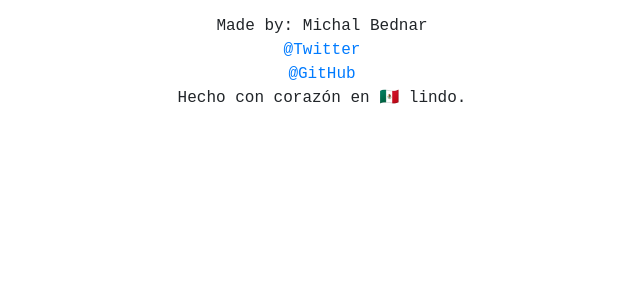
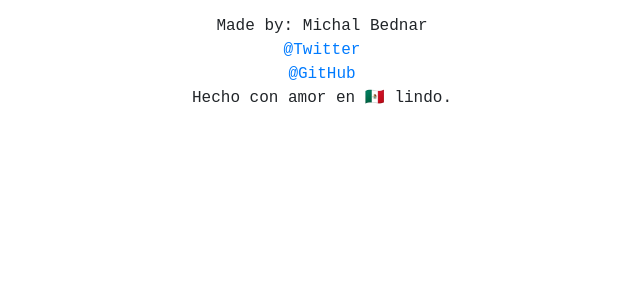
Before and after one commit to mclbdn/randomPawn, a Django app: template website/templates/base.html in a window 1280 px wide. Shown: the part 427-727 px from the top of the page, without its empty margins (318-958 px from the left). Run offline with Django 3.2, Linux system fonts and the light colour scheme; the template is opened without the code that fills it, so the values that code supplies are empty; some libraries are stand-ins or nearby versions.

Commit message:
make it better

```diff
--- a/website/templates/base.html
+++ b/website/templates/base.html
@@ -42,7 +42,7 @@
             Made by: Michal Bednar<br>
             <a target="_blank" href="http://www.twitter.com/mclbdn" target="_blank">@Twitter</a><br>
             <a target="_blank" href="http://www.github.com/mclbdn" target="_blank">@GitHub</a><br>
-            Hecho con corazón en 🇲🇽 lindo.
+            Hecho con amor en 🇲🇽 lindo.
           </p>
         </div>
 
```
